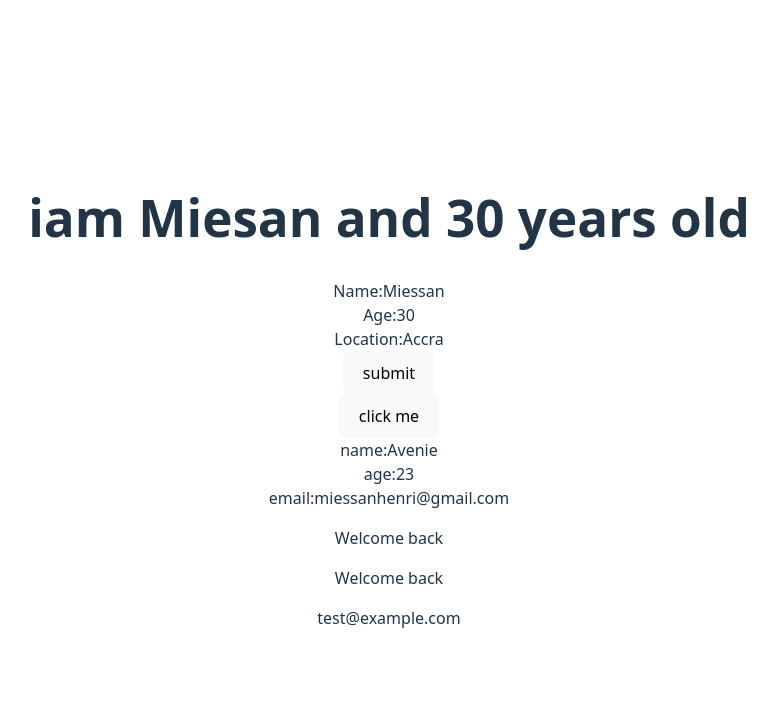
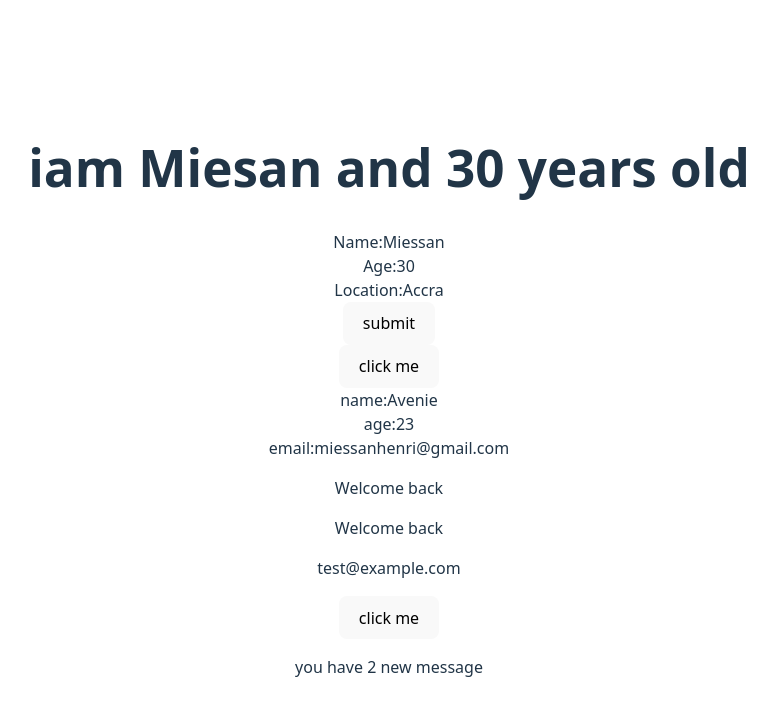
Before and after one commit to thesaint225/learningreaact-2025, a React (Vite) app: page / in a window 1280 px wide. Shown: the top 716 px of the page, without its empty margins (251-1028 px from the left). Built offline with nearby package versions, Linux system fonts and the light colour scheme.

Commit message:
notification

```diff
--- a/src/App.tsx
+++ b/src/App.tsx
@@ -1,7 +1,9 @@
 import AlertButton from './AlertButton';
 import './App.css';
+import ActionButton from './components/ActionButton';
 import AgeCard from './components/AgeCard';
 import Greeting from './components/greeting';
+import Notification from './components/Notification';
 import Profile from './components/profile';
 import UseCard from './components/UseCard';
 import UserEmail from './components/UserEmail';
@@ -38,6 +40,8 @@ function App() {
       <LoginStatus isLoggedIn={true} />
       <WelcomeMessage isLoggedIn={true} />
       <UserEmail hasEmail={true} />
+      <ActionButton IsSubmitted={true} />
+      <Notification count={2} />
     </>
   );
 }
--- /dev/null
+++ b/src/components/ActionButton.tsx
@@ -0,0 +1,21 @@
+type ActionButton = {
+  IsSubmitted: boolean;
+};
+function ShowAlert() {
+  alert('Thank for submitting');
+}
+function submit() {
+  alert('submit please ');
+}
+
+export default function ActionButton({ IsSubmitted }: ActionButton) {
+  return (
+    <div>
+      {IsSubmitted ? (
+        <button onClick={ShowAlert}>click me</button>
+      ) : (
+        <button onClick={submit}>click here</button>
+      )}
+    </div>
+  );
+}
--- /dev/null
+++ b/src/components/Notification.tsx
@@ -0,0 +1,6 @@
+type Notification = {
+  count: number;
+};
+export default function Notification({ count }: Notification) {
+  return <div>{count > 0 && <p>you have {count} new message</p>}</div>;
+}
```
